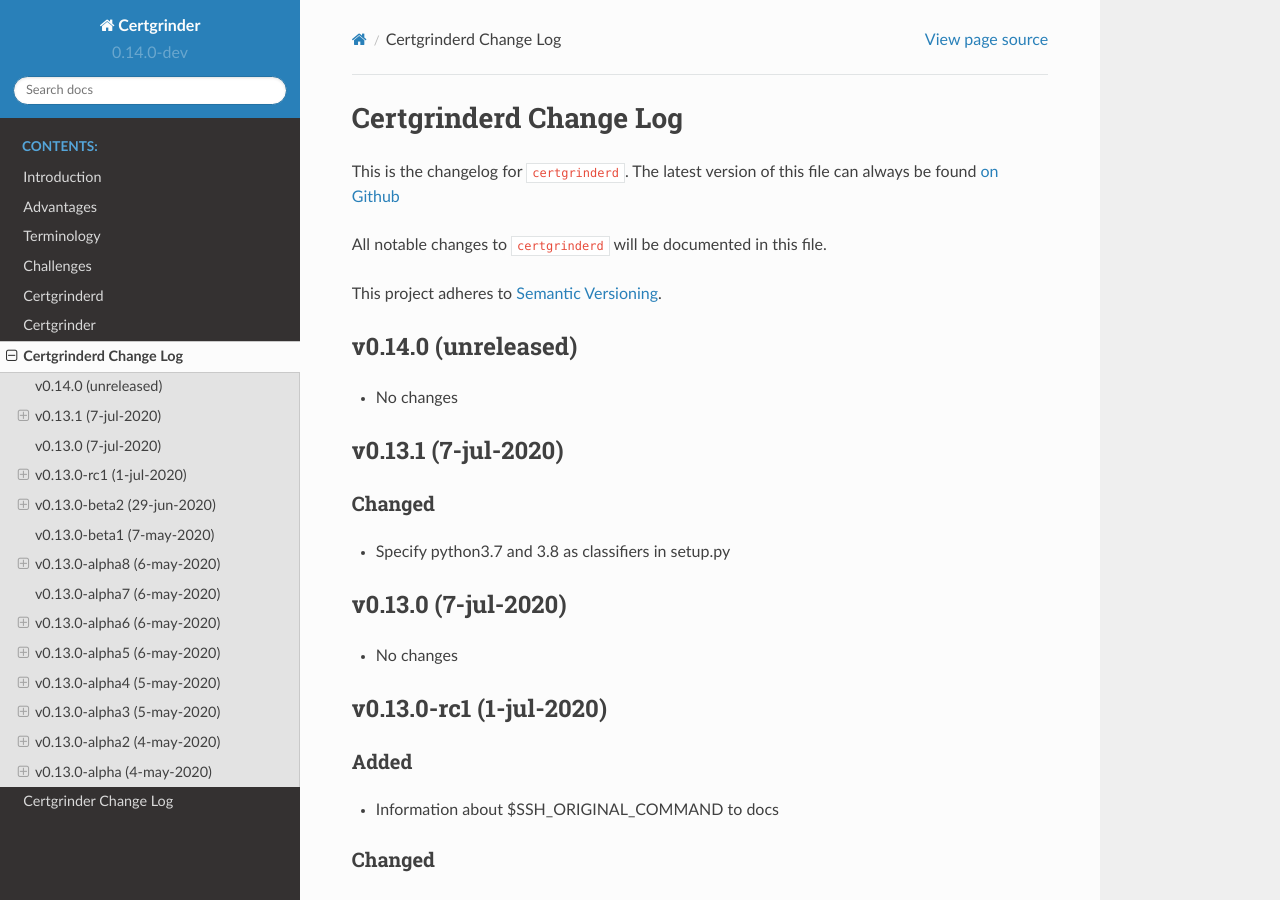
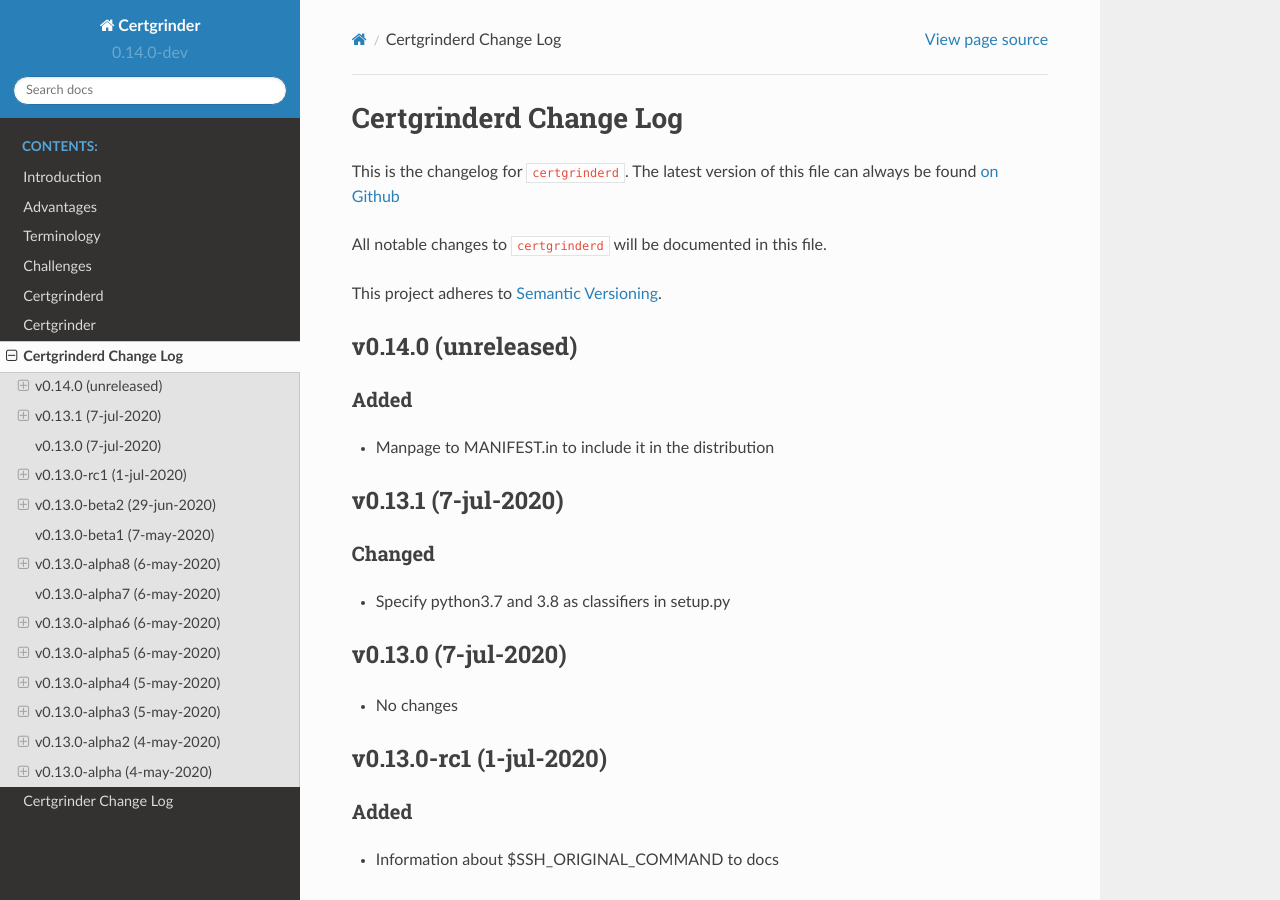
Before and after one commit to tykling/certgrinder, a Sphinx documentation site: the page built from docs/certgrinderd-changelog.rst, in a window 1280 px wide and 900 px high. Built offline with Sphinx 7.4.7 and the Read the Docs theme 2.0.0, drawn with Linux system fonts in a browser that asks for light colours.

Commit message:
add manpages to MANIFEST.in so they are included in the distribution

```diff
--- a/docs/certgrinder-changelog.rst
+++ b/docs/certgrinder-changelog.rst
@@ -11,7 +11,10 @@
 
 v0.14.0 (unreleased)
 --------------------
-- No changes
+
+Added
+~~~~~
+- Manpage to MANIFEST.in to include it in the distribution
 
 
 v0.13.1 (7-jul-2020)
--- a/docs/certgrinderd-changelog.rst
+++ b/docs/certgrinderd-changelog.rst
@@ -11,7 +11,10 @@
 
 v0.14.0 (unreleased)
 --------------------
-- No changes
+
+Added
+~~~~~
+- Manpage to MANIFEST.in to include it in the distribution
 
 
 v0.13.1 (7-jul-2020)
```
Also changed, not shown: 4 other files.
